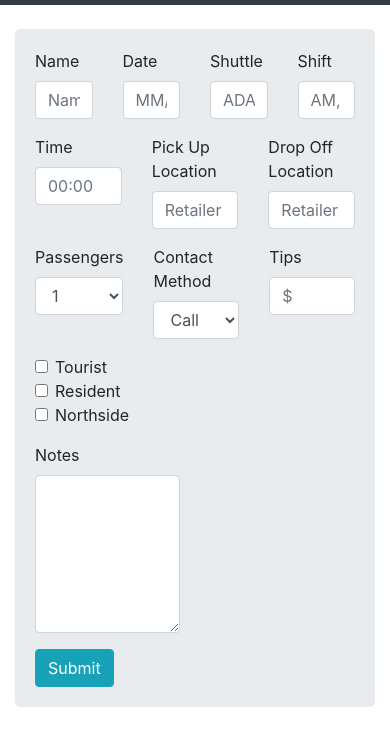
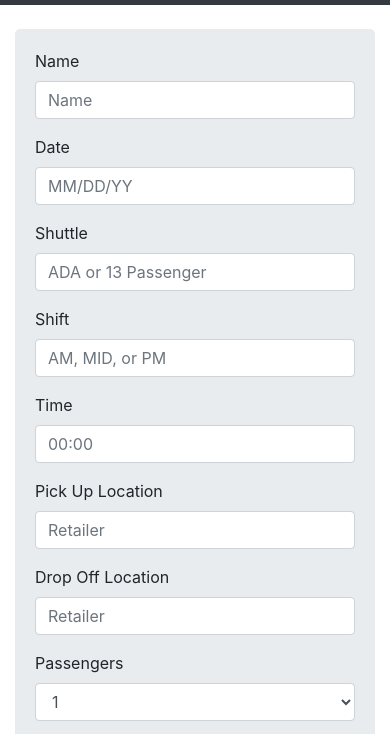
Before and after one commit to ivanscdo/domain-shuttle-tracker, a website: page public/form.html in a window 390 px wide. Shown: the part 91-825 px from the top of the page. Drawn offline with nearby package versions, Linux system fonts and the light colour scheme.

Commit message:
m917 0:13 mobile responsive

```diff
--- a/public/form.html
+++ b/public/form.html
@@ -72,37 +72,37 @@
     <div class="container">
         <form action="/submit-shuttle-log" method="post" class="log-form">
             <div class="row">
-                <div class="form-group col">
+                <div class="form-group col-sm">
                     <label for="shuttle-driver-name">Name</label>
                     <input type="text" name="name" class="form-control" id="shuttle-driver-name" placeholder="Name">
                 </div>
-                <div class="form-group col">
+                <div class="form-group col-sm">
                     <label for="shuttle-log-date">Date</label>
                     <input type="text" name="date" class="form-control" id="shuttle-log-date" placeholder="MM/DD/YY">
                 </div>
-                <div class="form-group col">
+                <div class="form-group col-sm">
                     <label for="shuttle-type">Shuttle</label>
                     <input type="text" name="shuttle" class="form-control" id="shuttle-type" placeholder="ADA or 13 Passenger">
                 </div>
-                <div class="form-group col">
+                <div class="form-group col-sm">
                     <label for="shuttle-driver-shift">Shift</label>
                     <input type="text" name="shift" class="form-control" id="shuttle-driver-shift" placeholder="AM, MID, or PM">
                 </div>
             </div>
             <div class="row">
-                <div class="form-group col">
+                <div class="form-group col-sm col-md-4">
                     <label for="shuttle-log-time">Time</label>
                     <input type="text" name="time" class="form-control" id="shuttle-log-time" placeholder="00:00">
                 </div>
-                <div class="form-group col">
+                <div class="form-group col-sm col-md-4">
                     <label for="shuttle-log-pickUp">Pick Up Location</label>
                     <input type="text" name="pickUp" class="form-control" id="shuttle-log-pickUp" placeholder="Retailer">
                 </div>
-                <div class="form-group col">
+                <div class="form-group col-sm col-md-4">
                     <label for="shuttle-log-dropOff">Drop Off Location</label>
                     <input type="text" name="dropOff" class="form-control" id="shuttle-log-dropOff" placeholder="Retailer">
                 </div>
-                <div class="form-group col">
+                <div class="form-group col-sm col-md-4">
                     <label for="shuttle-log-passengers">Passengers</label>
                     <select class="form-control" name="passengers"  id="shuttle-log-passengers">
                         <option>1</option>
@@ -121,7 +121,7 @@
                         <option>13+</option>
                     </select>
                 </div>
-                <div class="form-group col">
+                <div class="form-group col-sm col-md-4">
                     <label for="shuttle-log-contact">Contact Method</label>
                     <select name="contact" class="form-control" id="shuttle-log-contact">
                     <option>Call</option>
@@ -129,14 +129,14 @@
                     <option>Radio</option>
                     </select>
                 </div>
-                <div class="form-group col">
+                <div class="form-group col-sm col-md-4">
                     <label for="shuttle-log-tips">Tips</label>
                     <input type="number" name="tips" class="form-control" id="shuttle-log-tips" placeholder="$">
                 </div>
 
             </div>
             <div class="row">
-                    <div class="form-group col">
+                    <div class="form-group col-sm">
                             <!-- <label for="shuttle-log-tourist">Tourist</label> -->
                             <div class="form-check">
                                 <input class="form-check-input" type="checkbox" name="tourist" value="true" id="shuttle-log-tourist">
@@ -158,7 +158,7 @@
                         </div>
             </div>
             <div class="row">
-                <div class="form-group col-6">
+                <div class="form-group col-md col-sm col-lg-6">
                     <label for="shuttle-log-note">Notes</label>
                     <textarea type="text" name="note" class="form-control" id="shuttle-log-note" rows="6"></textarea>
                 </div>
```
Also changed, not shown: public/index.html (+3 -2 lines), public/reports.html (+2 -2 lines).
